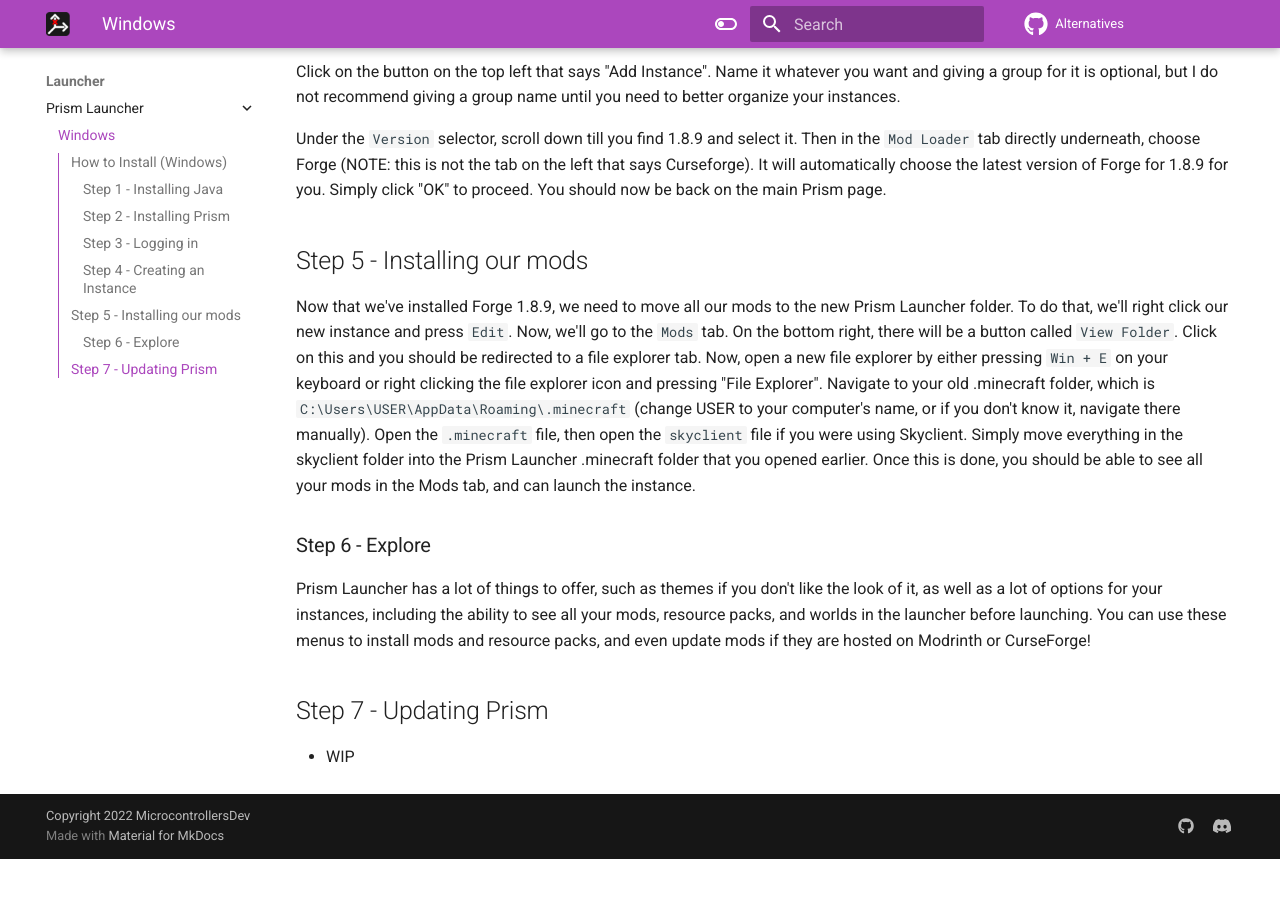
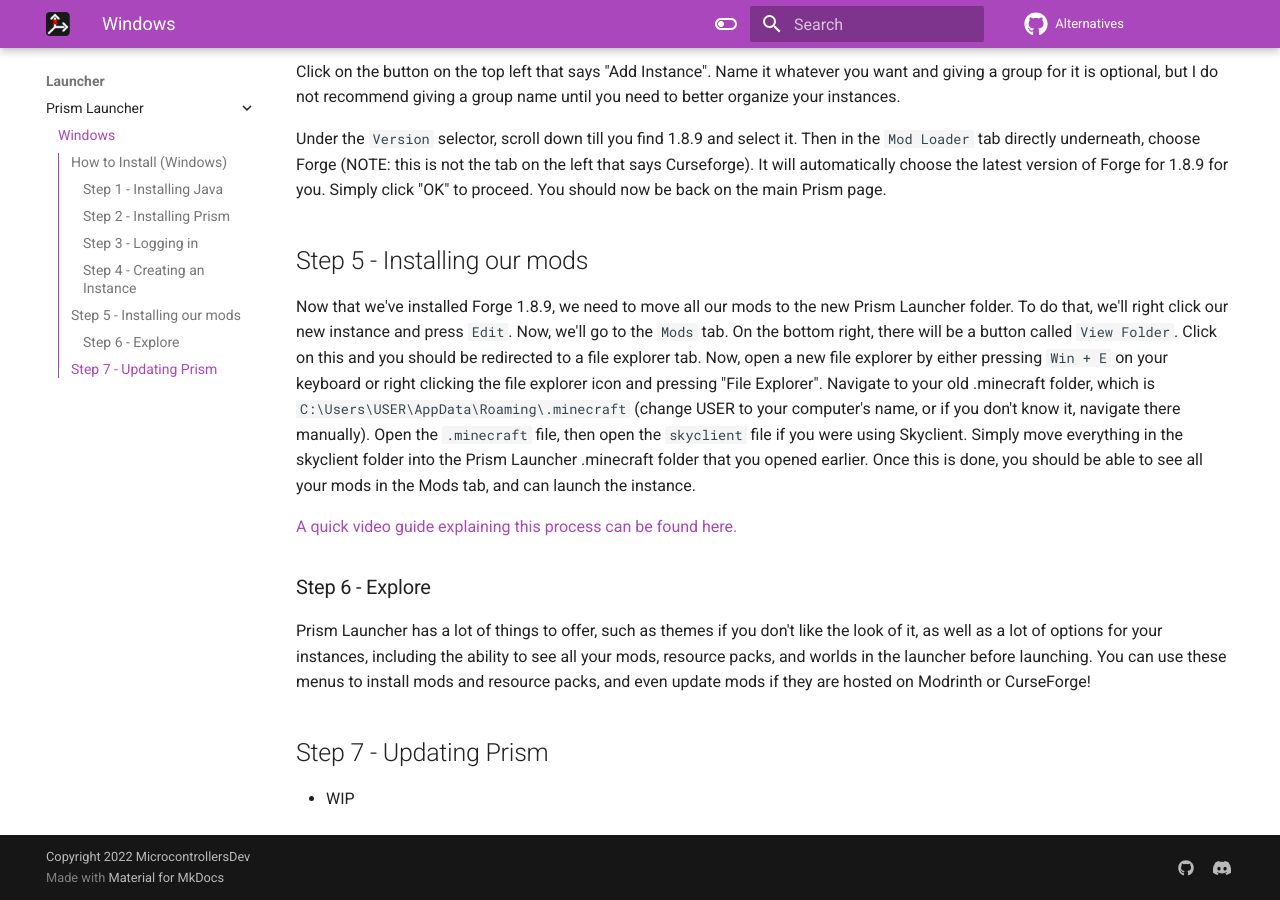
Before and after one commit to MicrocontrollersDev/Alternatives, an MkDocs documentation site: the page built from docs/launcher/prism_win.md, in a window 1280 px wide and 900 px high, scrolled down 1762 px. Built offline with MkDocs 1.6.1 and Material for MkDocs 9.7.7, drawn with Linux system fonts in a browser that asks for light colours; comment, search, counter and statistics services are not loaded; before the commit the page ends 2621 px from its top, so only the background shows below that.

Commit message:
add video guide

```diff
--- a/docs/launcher/prism_win.md
+++ b/docs/launcher/prism_win.md
@@ -52,6 +52,8 @@
 
 Now that we've installed Forge 1.8.9, we need to move all our mods to the new Prism Launcher folder. To do that, we'll right click our new instance and press `Edit`. Now, we'll go to the `Mods` tab. On the bottom right, there will be a button called `View Folder`. Click on this and you should be redirected to a file explorer tab. Now, open a new file explorer by either pressing `Win + E` on your keyboard or right clicking the file explorer icon and pressing "File Explorer". Navigate to your old .minecraft folder, which is `C:\Users\USER\AppData\Roaming\.minecraft` (change USER to your computer's name, or if you don't know it, navigate there manually). Open the `.minecraft` file, then open the `skyclient` file if you were using Skyclient. Simply move everything in the skyclient folder into the Prism Launcher .minecraft folder that you opened earlier. Once this is done, you should be able to see all your mods in the Mods tab, and can launch the instance.
 
+[A quick video guide explaining this process can be found here.](https://youtu.be/DEGaD-_HFCE)
+
 ### Step 6 - Explore
 
 Prism Launcher has a lot of things to offer, such as themes if you don't like the look of it, as well as a lot of options for your instances, including the ability to see all your mods, resource packs, and worlds in the launcher before launching. You can use these menus to install mods and resource packs, and even update mods if they are hosted on Modrinth or CurseForge!
```
